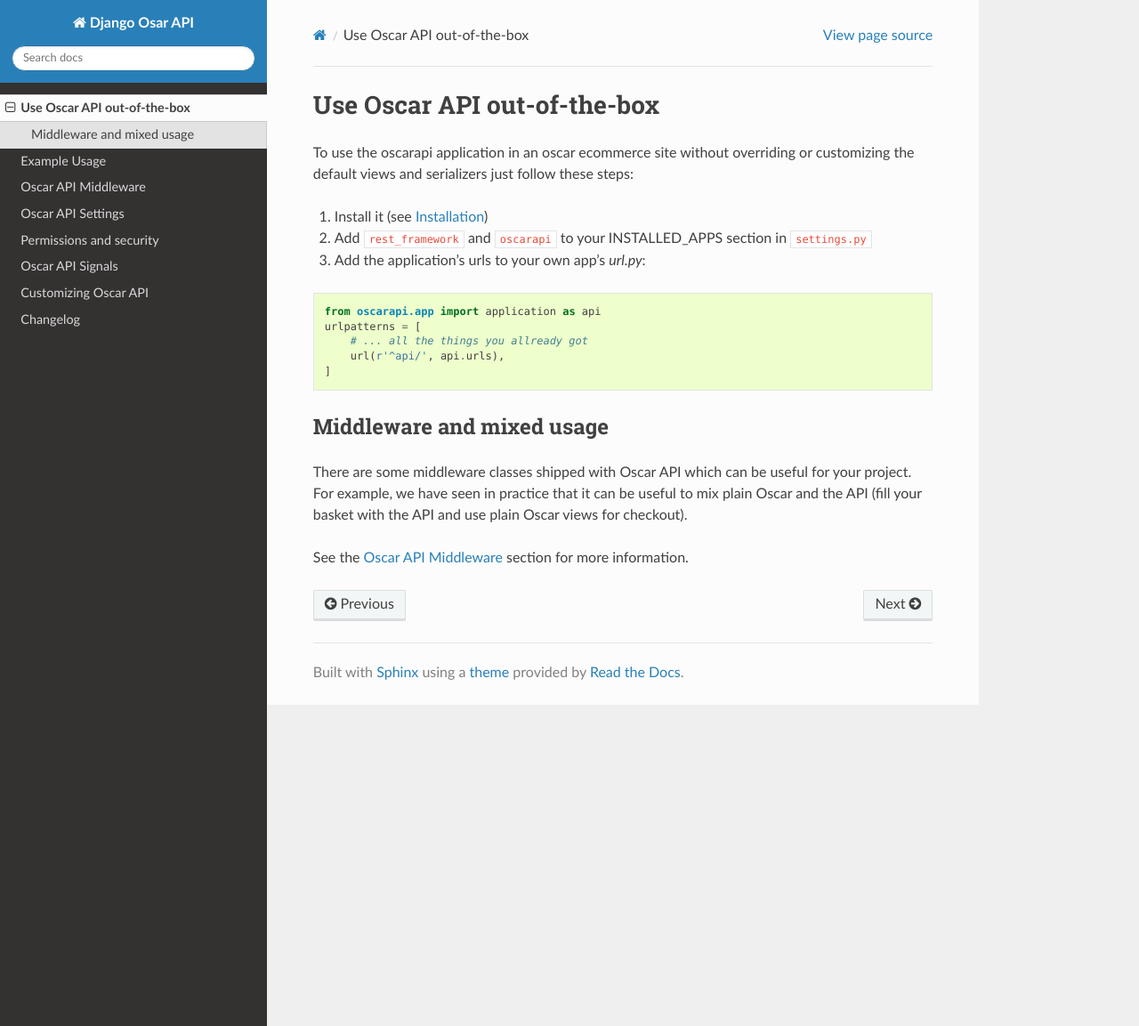
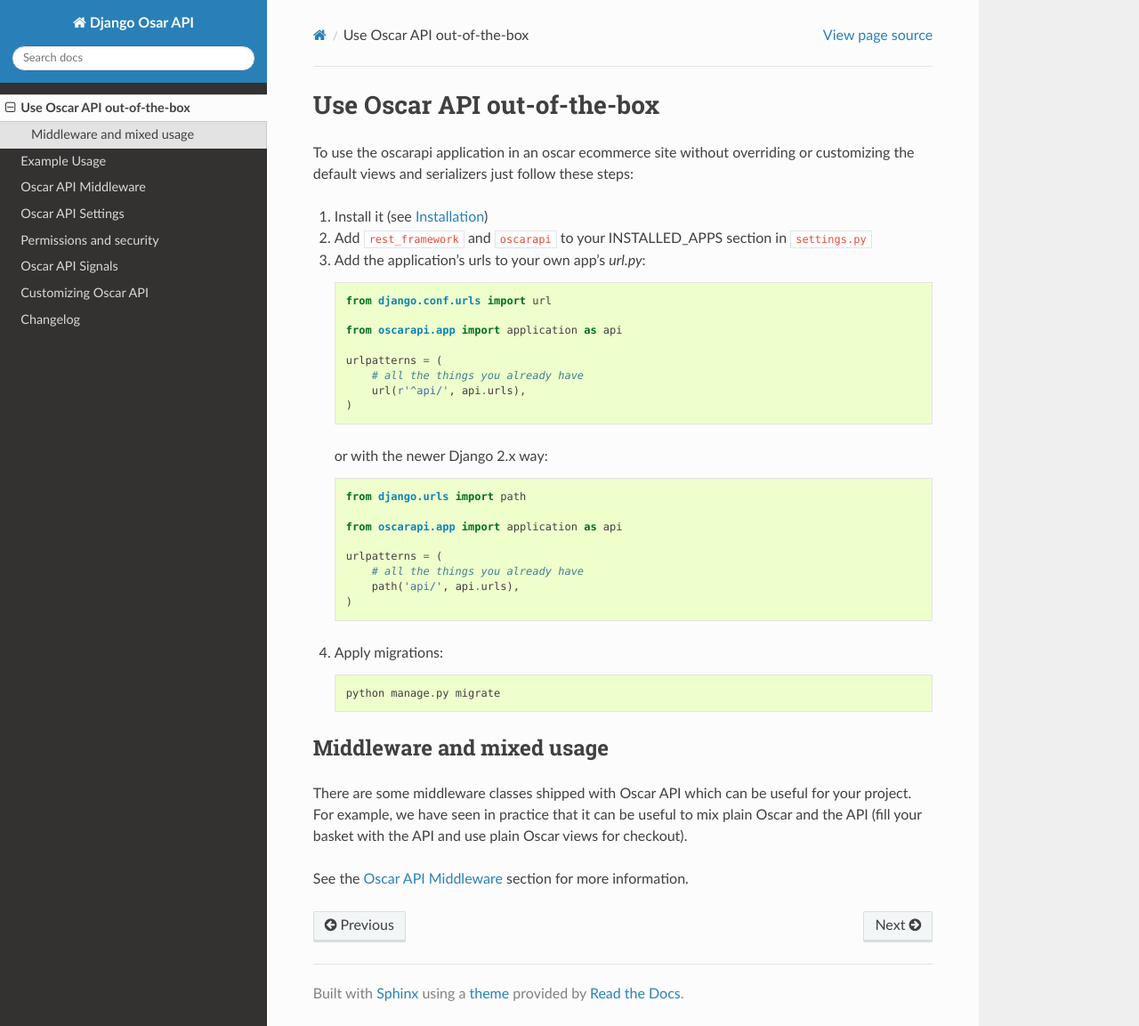
Before and after one commit to django-oscar/django-oscar-api, a Sphinx documentation site: the page built from docs/source/usage/outofthebox.rst, in a window 1280 px wide and 1153 px high. Shown: the whole window at 89% size. Built offline with Sphinx 7.4.7 and the Read the Docs theme 2.0.0, drawn with Linux system fonts in a browser that asks for light colours.

Commit message:
Updated documentation with a path example

```diff
--- a/docs/source/usage/outofthebox.rst
+++ b/docs/source/usage/outofthebox.rst
@@ -6,15 +6,32 @@
 
 1. Install it (see :ref:`django-oscar-api-installation`)
 2. Add ``rest_framework`` and ``oscarapi`` to your INSTALLED_APPS section in ``settings.py``
-3. Add the application's urls to your own app's `url.py`:
+3. Add the application's urls to your own app's `url.py`::
 
-.. code-block:: python
+    from django.conf.urls import url
 
     from oscarapi.app import application as api
-    urlpatterns = [
-        # ... all the things you allready got
+
+    urlpatterns = (
+        # all the things you already have
         url(r'^api/', api.urls),
-    ]
+    )
+
+   or with the newer Django 2.x way::
+
+    from django.urls import path
+
+    from oscarapi.app import application as api
+
+    urlpatterns = (
+        # all the things you already have
+        path('api/', api.urls),
+    )
+
+4. Apply migrations::
+
+    python manage.py migrate
+
 
 .. _mixed-usage-label:
 
```
Also changed, not shown: README.rst (+18 -0 lines).
